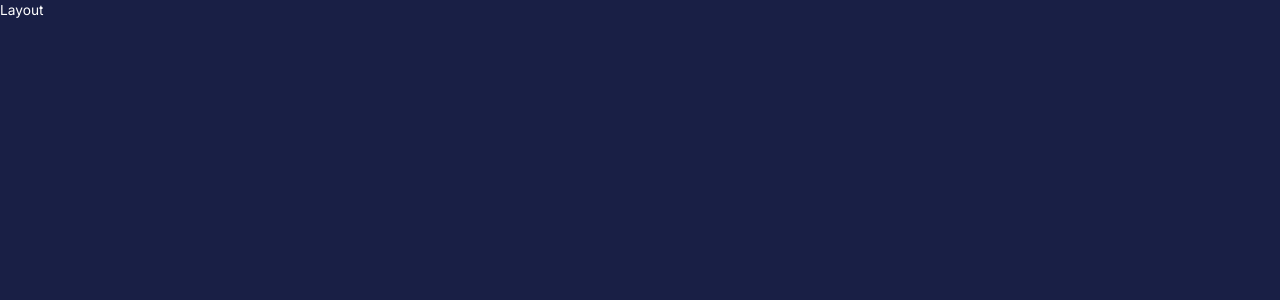
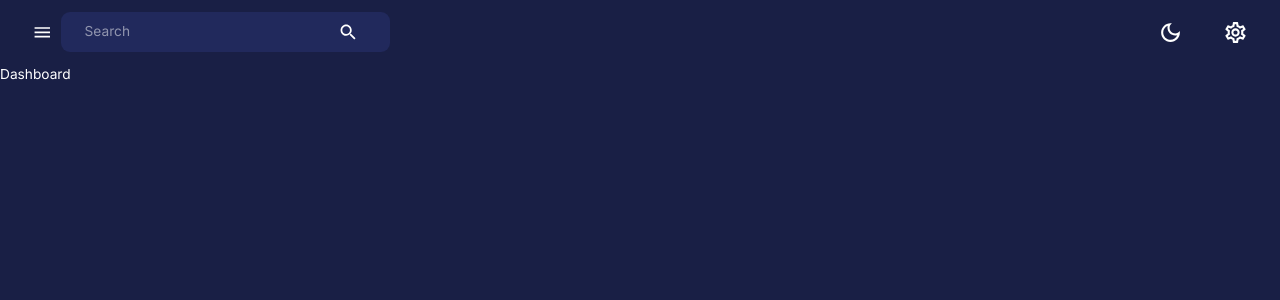
Before and after one commit to D3Rkness/DashboardApp, a React (Create React App) app in the folder client/: page /dashboard in a window 1280 px wide. Shown: the top 300 px of the page. Built offline with nearby package versions, Linux system fonts and the light colour scheme.

Commit message:
Navbar Implementation

```diff
--- /dev/null
+++ b/client/src/components/FlexBetween.jsx
@@ -0,0 +1,11 @@
+const { Box } = require('@mui/material');
+const { styled } = require('@mui/system');
+
+
+const FlexBetween = styled(Box)({
+    display: "flex",
+    justifyContent: "space-between",
+    alignItems: "center"
+});
+
+export default FlexBetween;
--- /dev/null
+++ b/client/src/components/Navbar.jsx
@@ -0,0 +1,51 @@
+import React, { useState } from 'react'
+import { LightModeOutlined, DarkModeOutlined, Menu as MenuIcon, Search, SettingsOutlined, ArrowDropDownOutlined } from '@mui/icons-material'
+import FlexBetween from 'components/FlexBetween'
+import { useDispatch } from 'react-redux'
+import { setMode } from 'state'
+import profileImage from 'assets/profile.jpg'
+import { AppBar, Icon, IconButton, InputBase, Toolbar, useTheme } from '@mui/material'
+
+const Navbar = () => {
+    const dispatch = useDispatch();
+    const theme = useTheme();
+  return (
+    <AppBar sx={{ position: "static", background: "none", boxShadow: "none" }}>
+        <Toolbar sx={{ justifyContent: "space-between" }}>
+            <FlexBetween>
+                <IconButton onClick={() => console.log('open/close sidebar')}>
+                    <MenuIcon />
+                </IconButton>
+                <FlexBetween
+                    backgroundColor={theme.palette.background.alt}
+                    borderRadius="9px"
+                    gap="3rem"
+                    p="0.1rem 1.5rem"
+                    >
+                        <InputBase placeholder="Search" />
+                        <IconButton>
+                            <Search />
+                        </IconButton>
+                </FlexBetween>
+            </FlexBetween>
+
+            <FlexBetween gap="1.5rem">
+                <IconButton onClick={() => dispatch(setMode())}>
+                    {theme.palette.mode === 'dark' ? (
+                        <DarkModeOutlined sx={{ fontSize: "25px" }} />
+                    ) : (
+                        <LightModeOutlined sx={{ fontSize: "25px" }} />
+                    )}
+                </IconButton>
+                <IconButton>
+                    <SettingsOutlined sx={{ fontSize: "25px" }} />
+                </IconButton>
+            </FlexBetween>
+
+        </Toolbar>
+    </AppBar>
+
+  )
+}
+
+export default Navbar
--- a/client/src/scenes/layout/index.jsx
+++ b/client/src/scenes/layout/index.jsx
@@ -1,9 +1,19 @@
-import React from 'react'
+import React, { useState } from 'react';
+import { Box, useMediaQuery } from '@mui/material';
+import { useSelector } from 'react-redux';
+import { Outlet } from 'react-router-dom';
+import Navbar from 'components/Navbar';
 
 const Layout = () => {
-  return (
-    <div>Layout</div>
-  )
-}
+
+    return (
+        <Box width="100%" height="100%">
+            <Box>
+                <Navbar />
+                <Outlet />
+            </Box>
+        </Box>
+    );
+};
 
 export default Layout
```
Also changed, not shown: client/src/assets/profile.jpg (renamed from client/src/assets/jonathanlaptop.jpg).
